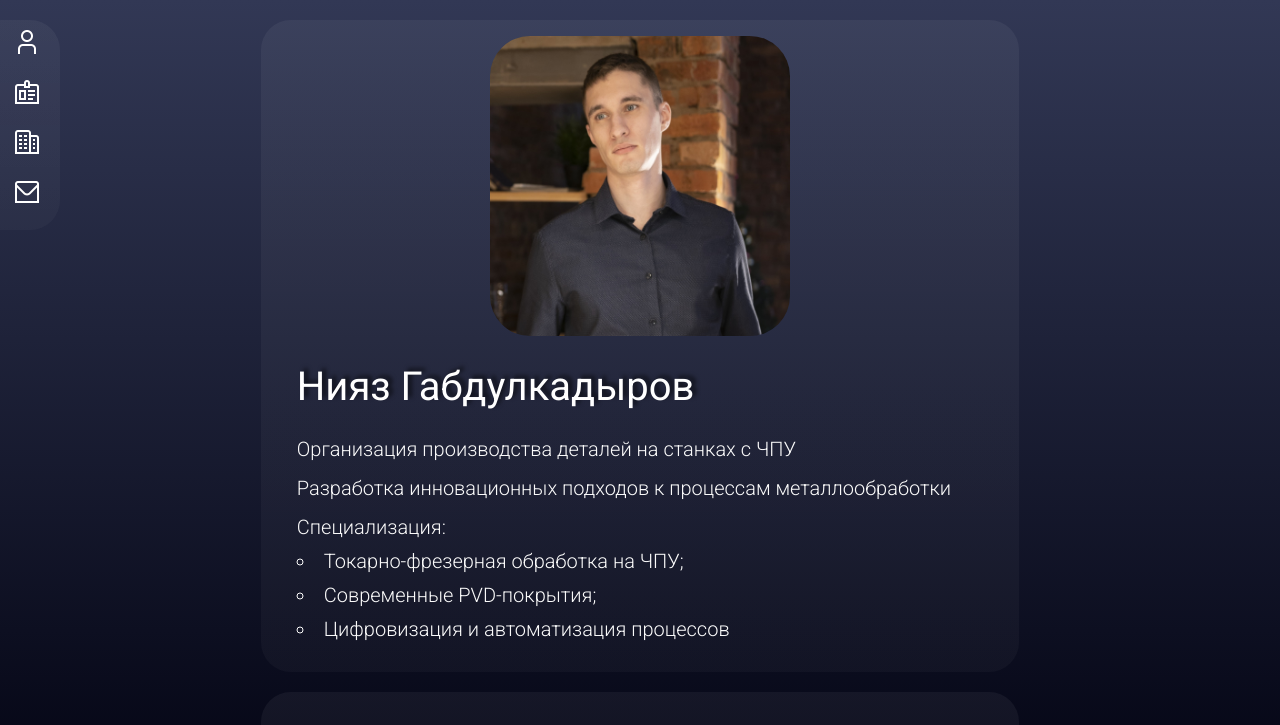
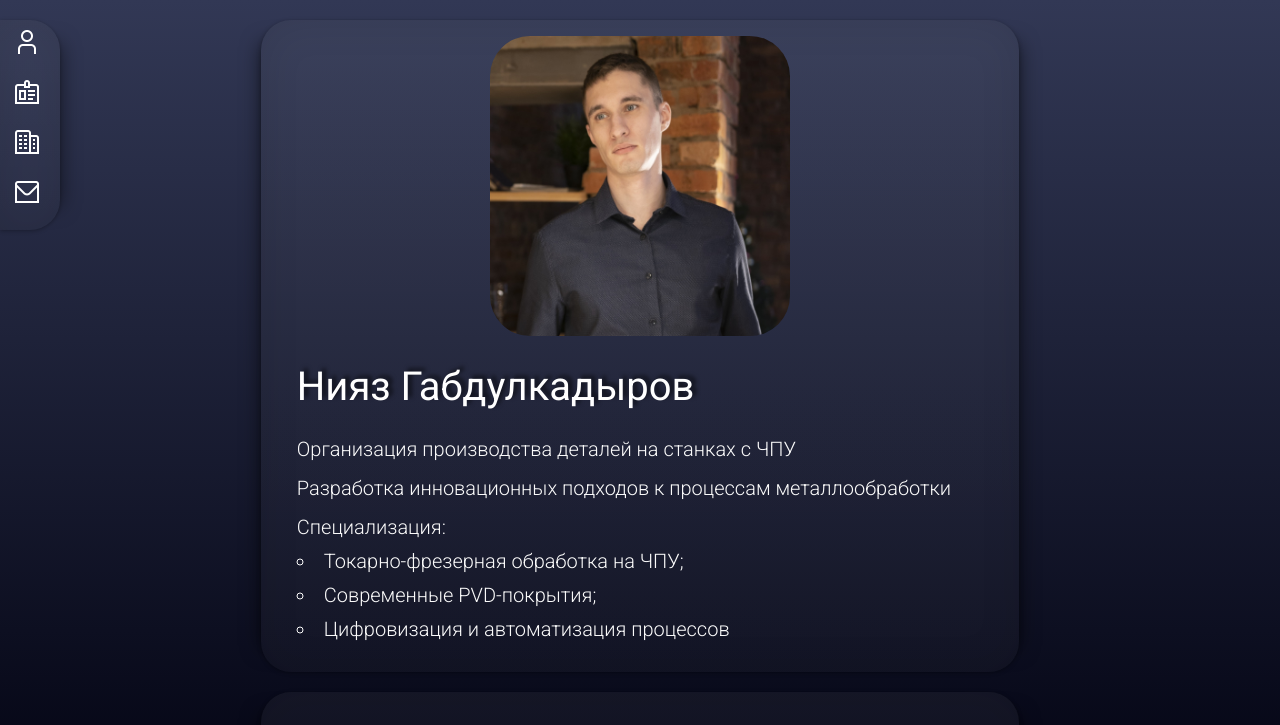
Before and after one commit to Niyaz-G/cv, a plain HTML site: page index.html in a window 1280 px wide. Shown: the top 725 px of the page. Drawn offline with Linux system fonts and the light colour scheme.

Commit message:
Update styles.css

```diff
--- a/styles.css
+++ b/styles.css
@@ -11,6 +11,10 @@ main, header {
     border-radius: 30px;
     box-sizing: border-box;
     padding: 16px;
+    box-shadow: 0 1px 4px rgba(0, 0, 0, .3),
+    -23px 0 20px -23px rgba(0, 0, 0, .6),
+    23px 0 20px -23px rgba(0, 0, 0, .6),
+    inset 0 0 40px rgba(0, 0, 0, .1);
     /* border: 1px solid rgb(163, 139, 139) */
 }
 
@@ -119,6 +123,11 @@ header {
     transition: 0.6s ease;
     overflow: hidden;
     border-radius: 0 30px 30px 0;
+    box-shadow: 0 1px 4px rgba(0, 0, 0, .3),
+    -23px 0 20px -23px rgba(0, 0, 0, .6),
+    23px 0 20px -23px rgba(0, 0, 0, .6),
+    inset 0 0 40px rgba(0, 0, 0, .1);
+
 }
 
 .navy h2 {
```
